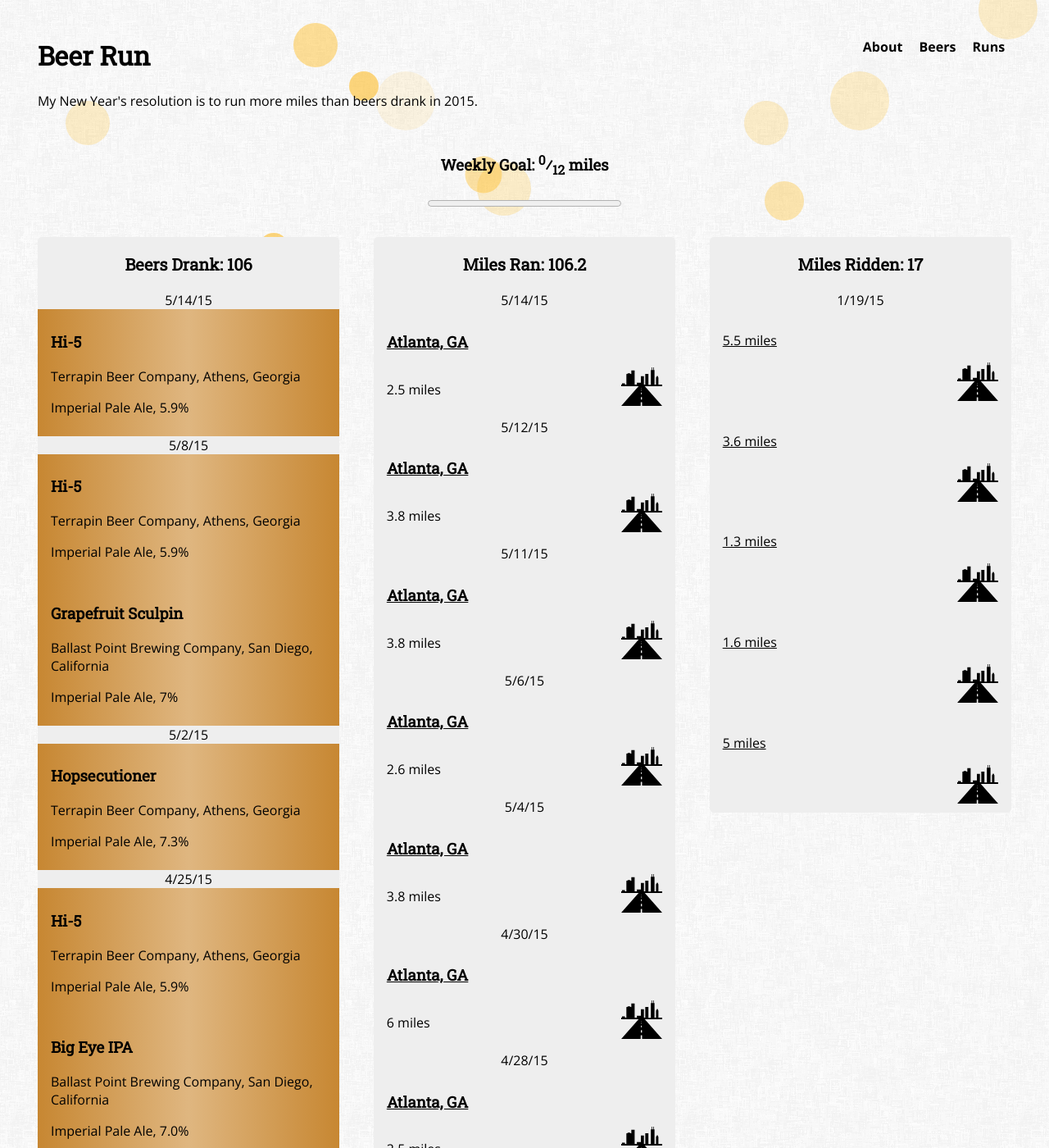
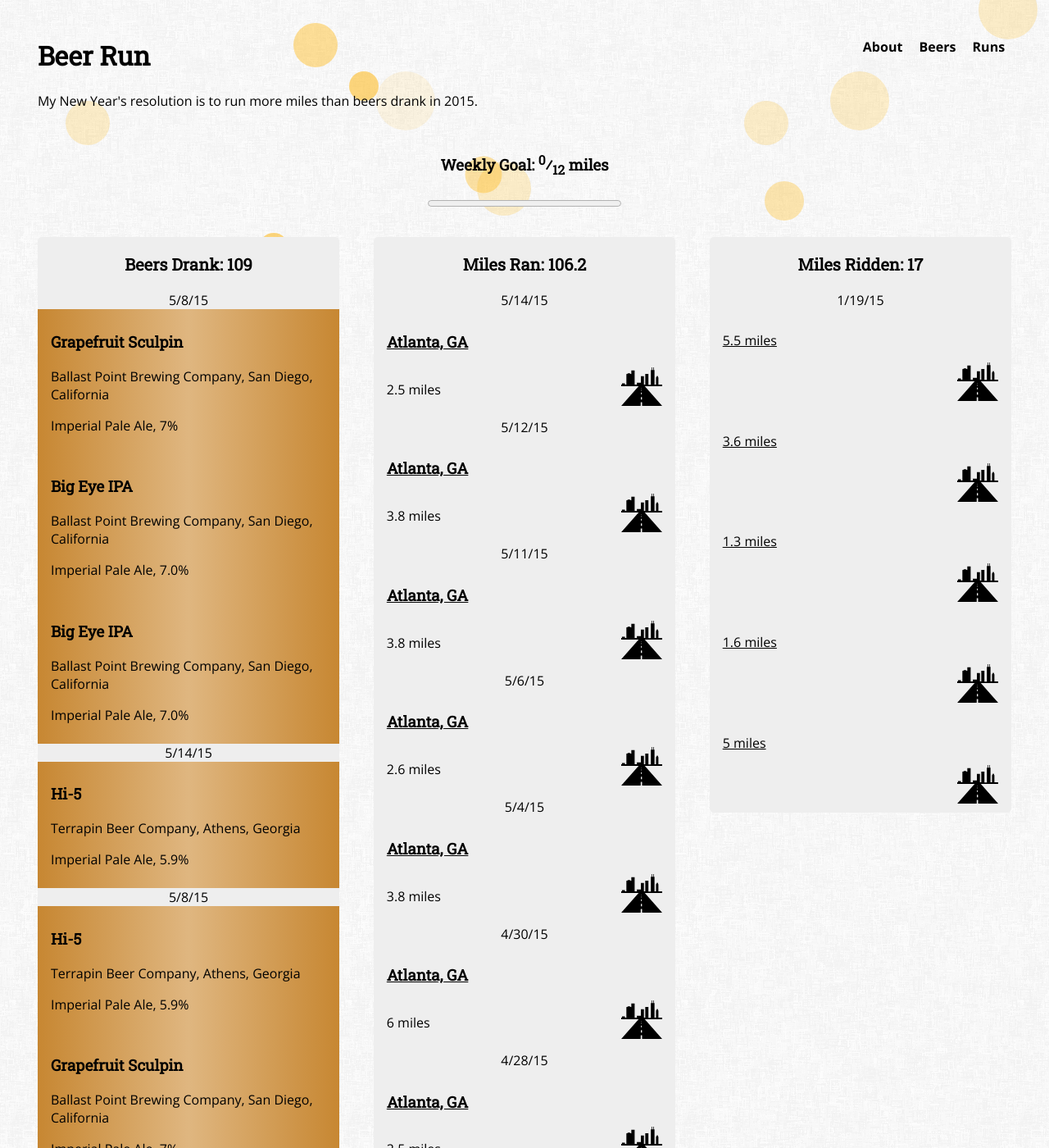
Before and after one commit to rhewitt22/beer-run, a Jekyll site: the page built from index.html, in a window 1280 px wide and 1400 px high. Shown: the whole window at 82% size. Built offline with Jekyll 4.4.1, drawn with Linux system fonts in a browser that asks for light colours; nearby versions of some CDN libraries.

Commit message:
Added beer

```diff
--- a/_data/beer.yml
+++ b/_data/beer.yml
@@ -1,3 +1,12 @@
+- date: 5/8/15
+  name: Grapefruit Sculpin
+
+- date: 5/8/15
+  name: Big Eye IPA
+
+- date: 5/8/15
+  name: Big Eye IPA
+
 - date: 5/14/15
   name: Hi-5
 
```
